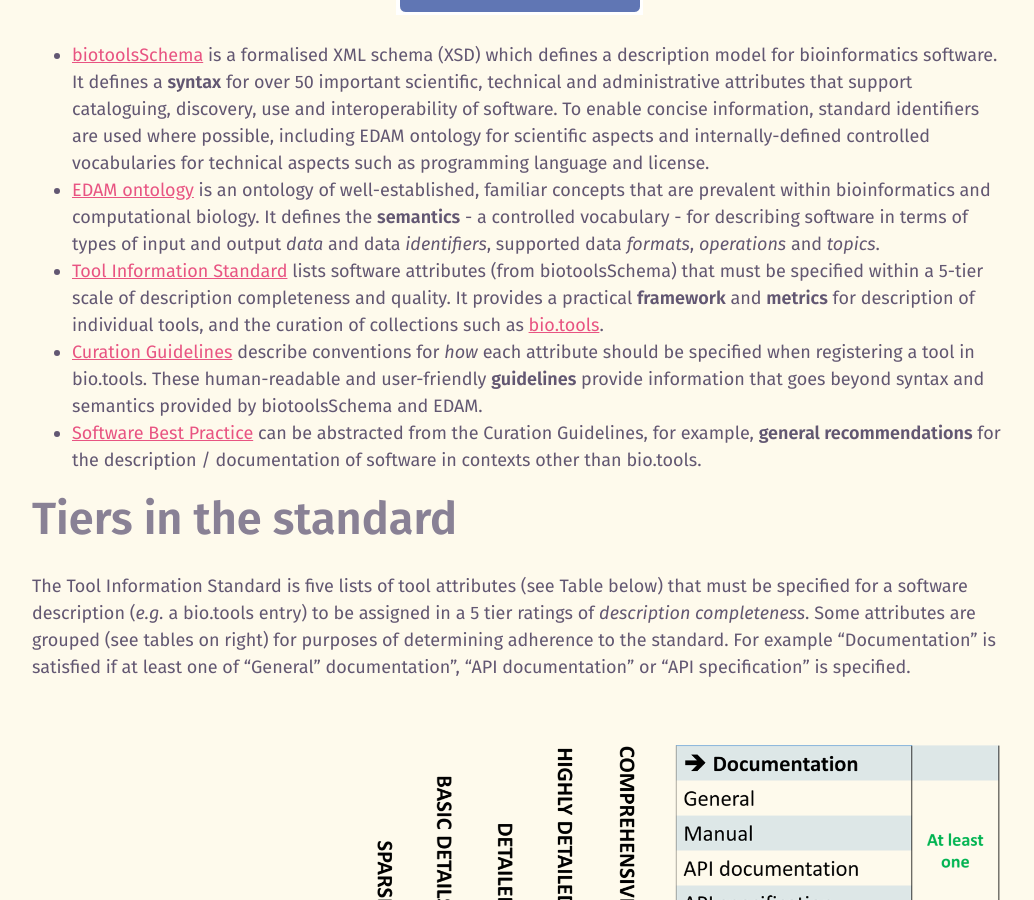
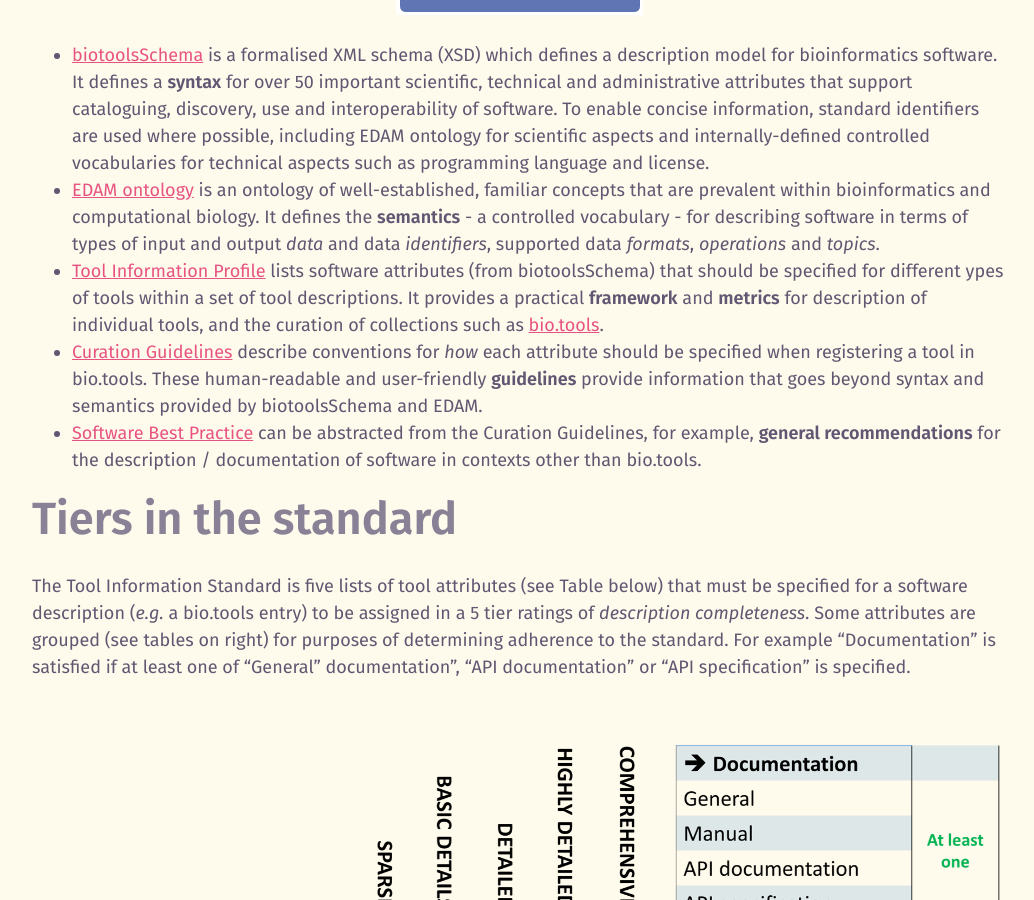
Before and after one commit to bio-tools/Tool-Information-Standards, a Jekyll site: the page built from docs/tool_information_standard.md, in a window 1280 px wide and 900 px high, scrolled down 791 px. Shown: the whole window, without its empty margins (40-1074 px from the left). Built offline with Jekyll 4.4.1, drawn with Linux system fonts in a browser that asks for light colours.

Commit message:
Updates  - this repo will primarily be for the GitHub pages website around tool info. standards in general

```diff
--- a/docs/tool_information_standard.md
+++ b/docs/tool_information_standard.md
@@ -9,7 +9,7 @@ The **Tool Information Standards** are a stack of interrelated technologies and
 
 - [biotoolsSchema](https://github.com/bio-tools/biotoolsschema) is a formalised XML schema (XSD) which defines a description model for bioinformatics software. It defines a **syntax** for over 50 important scientific, technical and administrative attributes that support cataloguing, discovery, use and interoperability of software. To enable concise information, standard identifiers are used where possible, including EDAM ontology for scientific aspects and internally-defined controlled vocabularies for technical aspects such as programming language and license.
 - [EDAM ontology](https://github.com/edamontology/edamontology) is an ontology of well-established, familiar concepts that are prevalent within bioinformatics and computational biology. It defines the **semantics** - a controlled vocabulary - for describing software in terms of types of input and output *data* and data *identifiers*, supported data *formats*, *operations* and *topics*.
-- [Tool Information Standard](http://github.com/bio-tools/tool-Information-Standard) lists software attributes (from biotoolsSchema) that must be specified within a 5-tier scale of description completeness and quality. It provides a practical **framework** and **metrics** for description of individual tools, and the curation of collections such as [bio.tools](https://bio.tools).
+- [Tool Information Profile](http://github.com/bio-tools/tool-information-profile) lists software attributes (from biotoolsSchema) that should be specified for different ypes of tools within a set of tool descriptions. It provides a practical **framework** and **metrics** for description of individual tools, and the curation of collections such as [bio.tools](https://bio.tools).
 - [Curation Guidelines](http://biotools.readthedocs.io/en/latest/curators_guide.html) describe conventions for *how* each attribute should be specified when registering a tool in bio.tools.  These human-readable and user-friendly **guidelines** provide information that goes beyond syntax and semantics provided by biotoolsSchema and EDAM.
 - [Software Best Practice](https://todo) can be abstracted from the Curation Guidelines, for example, **general recommendations** for the description / documentation of software in contexts other than bio.tools.
 
```
Also changed, not shown: docs/use_cases.md (+2 -0 lines), toolInformationProfiles/README.md.
